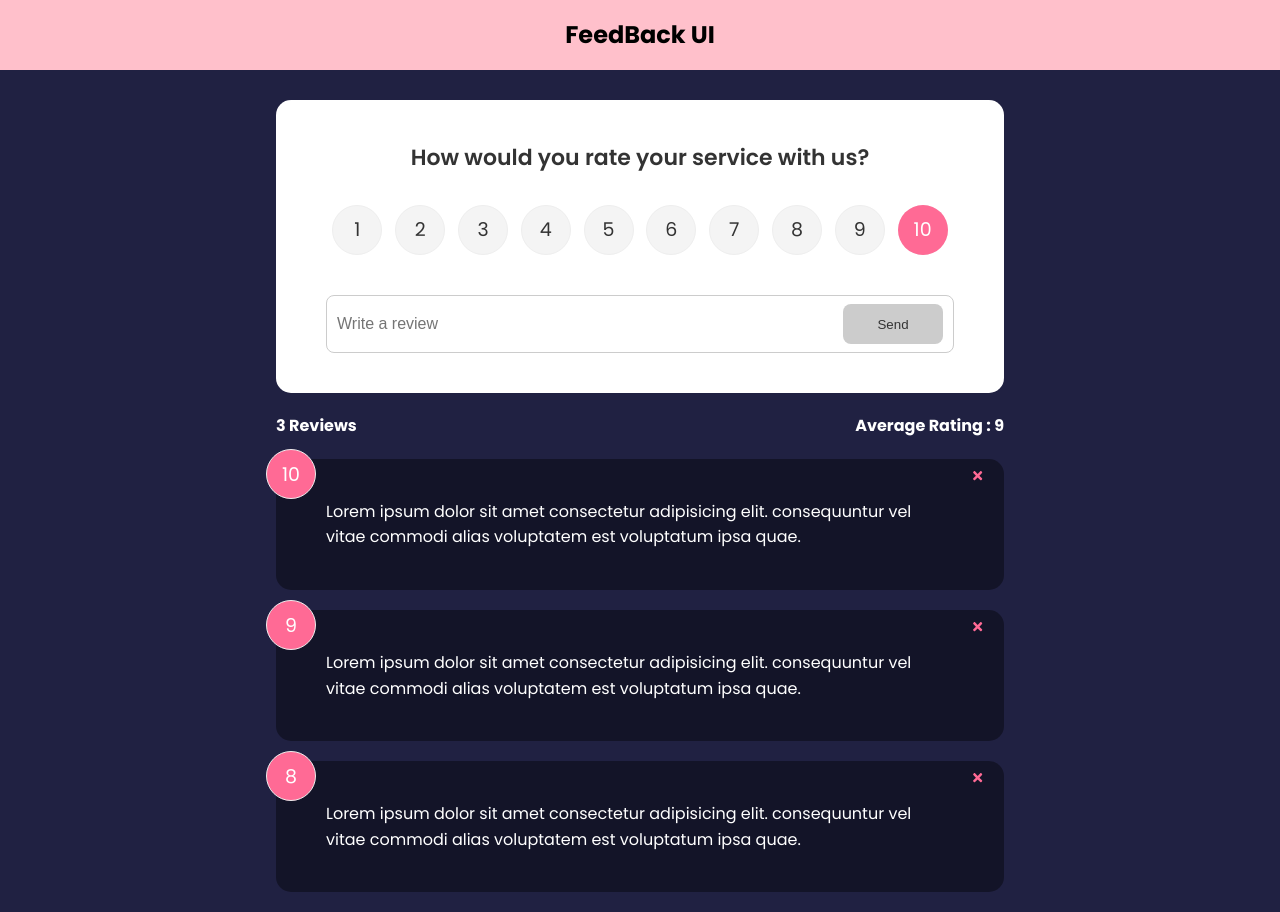
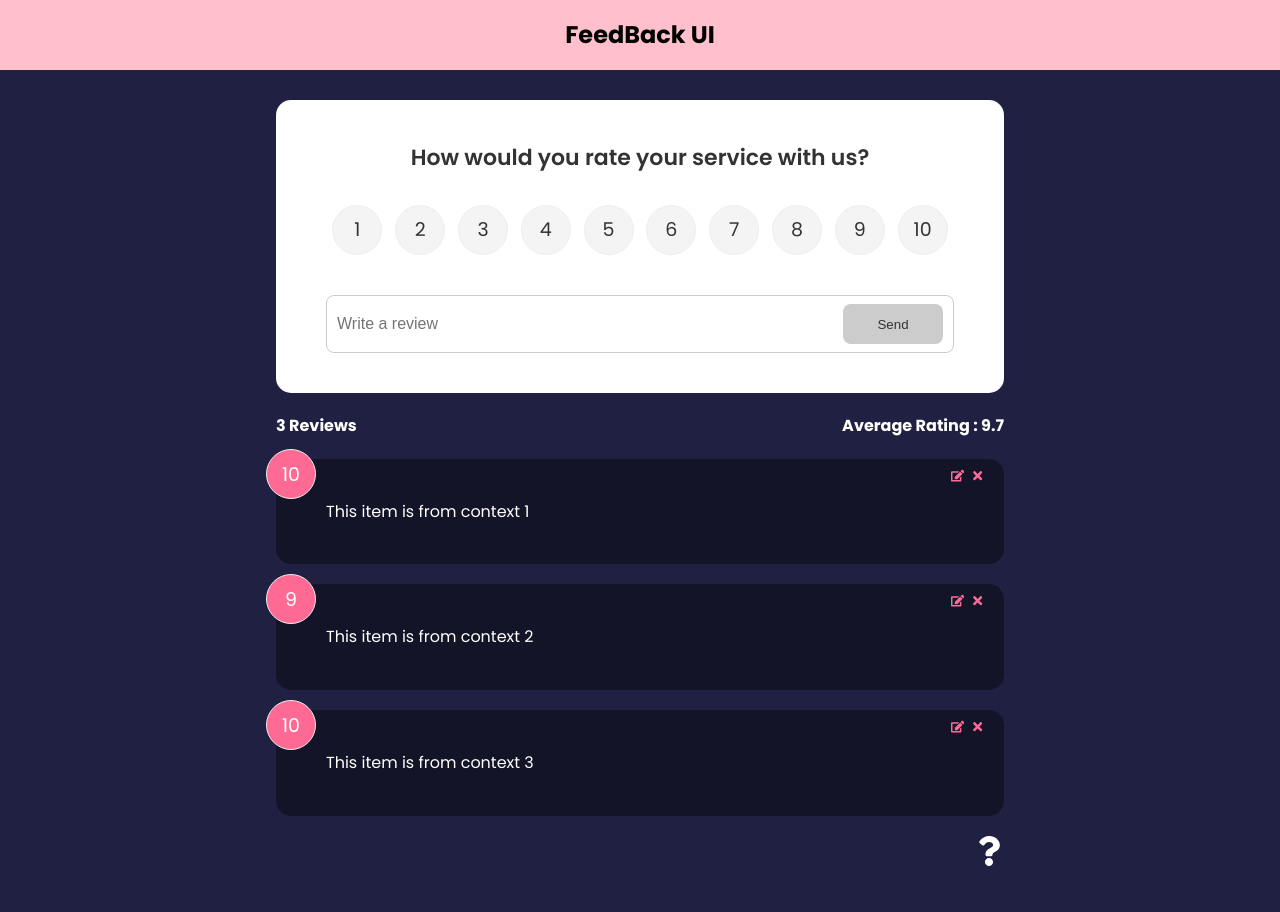
Before and after one commit to Nancy-30/feedBack_reactProject, a React (Create React App) app: page / in a window 1280 px wide. After the commit the page ends 873 px from the top, so only its background shows below. Built offline with nearby package versions, Linux system fonts and the light colour scheme.

Commit message:
completed frontend part

```diff
--- a/src/App.js
+++ b/src/App.js
@@ -1,50 +1,34 @@
-import {v4 as uuidv4} from 'uuid'
-import {BrowserRouter as Router , Route, Routes} from 'react-router-dom'
-import { useState } from "react";
+import { BrowserRouter as Router, Route, Routes } from 'react-router-dom'
 import Header from "./components/Header";
-import FeedbackData from "./data/FeedbackData";
 import FeedbackList from "./components/FeedbackList";
 import FeedbackStats from "./components/FeedbackStats";
 import FeedbackForm from "./components/FeedbackForm";
 import AboutPage from './pages/AboutPage';
+import AboutIcon from './components/AboutIcon';
+import { FeedbackProvider } from './context/FeedbackContext';
 
 function App() {
-  const [feedback , setfeedback] = useState(FeedbackData)
-  const addFeedBack = (newFeedBack) =>{
-    newFeedBack.id = uuidv4()
-    setfeedback([newFeedBack, ...feedback])
-  }
-
-  const deleteFeedback = (id) =>{
-    if(window.confirm('Are you sure you want to delete?')){
-      setfeedback(feedback.filter((item) => item.id !== id))
-    }
-  }
-
   return (
+    <FeedbackProvider>
       <Router>
-      <Header/>
+        <Header />
         <div className="container">
           <Routes>
             <Route exact path='/' element={
               <>
-          <FeedbackForm handleAdd = {addFeedBack}/>
-          <FeedbackStats feedback = {feedback}/>
-          <FeedbackList
-          feedback = {feedback}
-          handleDelete = {deleteFeedback}
-          />
+                <FeedbackForm />
+                <FeedbackStats />
+                <FeedbackList/>
+                <AboutIcon />
               </>
             }
             >
-
             </Route>
-
-      <Route path='/about' element={<AboutPage/>}/>
-
+            <Route path='/about' element={<AboutPage />} />
           </Routes>
         </div>
       </Router>
+    </FeedbackProvider>
   )
 }
 
--- /dev/null
+++ b/src/components/AboutIcon.jsx
@@ -0,0 +1,15 @@
+import { Link } from "react-router-dom"
+import { FaQuestion } from "react-icons/fa"
+
+function AboutIcon() {
+  return (
+    <div className="about-link">
+        <Link to = "/about">
+        <FaQuestion size = {30}/>
+        </Link>
+
+    </div>
+  )
+}
+
+export default AboutIcon
--- a/src/components/FeedbackForm.jsx
+++ b/src/components/FeedbackForm.jsx
@@ -1,13 +1,25 @@
-import { useState } from "react"
+import { useState , useContext , useEffect} from "react"
 import Card from "./shared/Card"
 import Button from "./shared/Button"
 import RatingSelect from "./RatingSelect"
+import FeedbackContext from "../context/FeedbackContext"
 
-function FeedbackForm({handleAdd}) {
+function FeedbackForm() {
     const [text , setText] = useState('')
     const [rating , setrating] = useState(10)
     const [btnDisabled , setbtnDisabled] = useState(true)
     const [message , setmsg] = useState('')
+
+    const {addFeedBack , FeedbackEdit , updateFeedback} = useContext(FeedbackContext)
+
+    useEffect(() => {
+        if(FeedbackEdit.edit === true){
+            setbtnDisabled(false)
+            setText(FeedbackEdit.item.text)
+            setrating(FeedbackEdit.item.rating)
+        }
+    } , [FeedbackEdit])
+
 
     const handleTextChange = (e)=>{
         if(text === ''){
@@ -32,7 +44,12 @@
                 rating
             }
 
-            handleAdd(newFeedBack)
+            if(FeedbackEdit.edit === true){
+                updateFeedback(FeedbackEdit.item.id , newFeedBack)
+            } else{
+                addFeedBack(newFeedBack)
+            }
+
             setText('')
         }
     }
--- a/src/components/FeedbackItem.jsx
+++ b/src/components/FeedbackItem.jsx
@@ -1,16 +1,25 @@
 // single feed back item
-import {FaTimes} from 'react-icons/fa'
+import {FaTimes , FaEdit} from 'react-icons/fa'
 import Card from "./shared/Card"
 import PropTypes from 'prop-types'
+import { useContext } from 'react'
+import FeedbackContext from '../context/FeedbackContext'
 
-function FeedbackItem({item , handleDelete}) {
+function FeedbackItem({item}) {
+
+  const {deleteFeedback , editFeedback} = useContext(FeedbackContext)
 
   return (
     <Card reverse={true}>
         <div className="num-display">{item.rating}</div>
-        <button className='close' onClick={()=> handleDelete(item.id)}>
+        <button className='close' onClick={()=> deleteFeedback(item.id)}>
           <FaTimes color='#ff6a95' />
         </button>
+
+        <button className='edit' onClick={()=> editFeedback(item)}>
+          <FaEdit color='#ff6a95'/>
+        </button>
+
         <div className="text-display">{item.text}</div>
     </Card>
   )
--- a/src/components/FeedbackList.jsx
+++ b/src/components/FeedbackList.jsx
@@ -1,56 +1,53 @@
-import {motion , AnimatePresence} from 'framer-motion'
-import PropTypes from 'prop-types'
+// import {motion , AnimatePresence} from 'framer-motion'
+import { useContext } from 'react'
 import FeedbackItem from "./FeedbackItem"
+import FeedbackContext from '../context/FeedbackContext'
 
-function FeedbackList({ feedback , handleDelete}) {
+
+function FeedbackList() {
+
+  const {feedback} = useContext(FeedbackContext)
+
   if (!feedback || feedback.length === 0) {
     return <p>No Feedback</p>
   }
 
-  return (
-    <div className="feedback-list">
-      <AnimatePresence>
-      {feedback.map((item) => (
-        <motion.div
-        key = {item.id}
-        initial = {{opacity:0}}
-        animate = {{opacity:1}}
-        exit={{opacity:0}}
-        >
-
-        <FeedbackItem
-          key={item.id}
-          item={item}
-          handleDelete={handleDelete}
-        />
-        </motion.div>
-      ))}
-      </AnimatePresence>
-    </div>
-  )
-}
-
 //   return (
 //     <div className="feedback-list">
+//       <AnimatePresence>
 //       {feedback.map((item) => (
+//         <motion.div
+//         key = {item.id}
+//         initial = {{opacity:0}}
+//         animate = {{opacity:1}}
+//         exit={{opacity:0}}
+//         >
+
 //         <FeedbackItem
 //           key={item.id}
 //           item={item}
 //           handleDelete={handleDelete}
 //         />
+//         </motion.div>
 //       ))}
+//       </AnimatePresence>
 //     </div>
 //   )
 // }
 
-FeedbackList.propTypes = {
-  feedback: PropTypes.arrayOf(
-    PropTypes.shape({
-      id: PropTypes.number.isRequired,
-      text: PropTypes.string.isRequired,
-      rating: PropTypes.number.isRequired,
-    })
+
+// without animation
+  return (
+    <div className="feedback-list">
+      {feedback.map((item) => (
+        <FeedbackItem
+          key={item.id}
+          item={item}
+        />
+      ))}
+    </div>
   )
 }
 
+
 export default FeedbackList
--- a/src/components/FeedbackStats.jsx
+++ b/src/components/FeedbackStats.jsx
@@ -1,6 +1,8 @@
-import PropTypes from 'prop-types'
+import { useContext } from 'react';
+import FeedbackContext from '../context/FeedbackContext';
 
-function FeedbackStats({feedback}) {
+function FeedbackStats() {
+  const {feedback} = useContext(FeedbackContext)
   // calculate rating avg
 
   let average = feedback.reduce((acc , cur)=>{
@@ -17,8 +19,4 @@
   )
 }
 
-FeedbackStats.propTypes = {
-  feedback:PropTypes.array.isRequired
-}
-
 export default FeedbackStats
--- a/src/components/RatingSelect.jsx
+++ b/src/components/RatingSelect.jsx
@@ -1,9 +1,15 @@
-import { useState } from "react"
+import { useState , useContext,useEffect } from "react"
+import FeedbackContext from "../context/FeedbackContext"
 
 function RatingSelect({select}) {
 
   const [selected , setSelected] = useState(10)
+  const {addFeedBack , FeedbackEdit} = useContext(FeedbackContext)
 
+
+  useEffect(()=>{
+    setSelected(FeedbackEdit.item.rating)
+  } , [FeedbackEdit])
   const handleChange = (e) =>{
     setSelected(+e.currentTarget.value)
     select(+e.currentTarget.value)
--- /dev/null
+++ b/src/context/FeedbackContext.js
@@ -0,0 +1,67 @@
+import { createContext, useState } from "react";
+import { v4 as uuidv4 } from 'uuid'
+
+const FeedbackContext = createContext()
+
+export const FeedbackProvider = ({ children }) => {
+    const [feedback, setfeedback] = useState([
+        {
+            id: 1,
+            text: 'This item is from context 1',
+            rating: 10
+        },
+        {
+            id: 2,
+            text: 'This item is from context 2',
+            rating: 9
+        },
+        {
+            id: 3,
+            text: 'This item is from context 3',
+            rating: 10
+        },
+    ])
+
+    const [FeedbackEdit, setFeedbackEdit] = useState({
+        item: {},
+        edit: false
+    })
+
+    const addFeedBack = (newFeedBack) => {
+        newFeedBack.id = uuidv4()
+        setfeedback([newFeedBack, ...feedback])
+    }
+
+
+    const deleteFeedback = (id) => {
+        if (window.confirm('Are you sure you want to delete?')) {
+            setfeedback(feedback.filter((item) => item.id !== id))
+        }
+    }
+
+    const updateFeedback = (id , updItem) =>{
+        setfeedback(feedback.map((item)=> (item.id === id ? {...item , ...updItem} : item))
+        )
+    }
+
+    const editFeedback = (item) =>{
+        setFeedbackEdit({
+            item,
+            edit:true
+        })
+    }
+
+    return <FeedbackContext.Provider
+        value={{
+            feedback,
+            FeedbackEdit,
+            deleteFeedback,
+            addFeedBack,
+            editFeedback,
+            updateFeedback
+        }}>
+        {children}
+    </FeedbackContext.Provider>
+}
+
+export default FeedbackContext
--- a/src/pages/AboutPage.jsx
+++ b/src/pages/AboutPage.jsx
@@ -1,3 +1,4 @@
+import { Link } from "react-router-dom"
 import Card from "../components/shared/Card"
 
 function AboutPage() {
@@ -8,7 +9,7 @@
             <p>Version : 1.0.0</p>
 
             <p>
-                <a href = "/">Back to home</a>
+                <Link href = "/">Back to home</Link>
             </p>
         </div>
 
```
Lines whose indentation alone changed are shown as unchanged.
